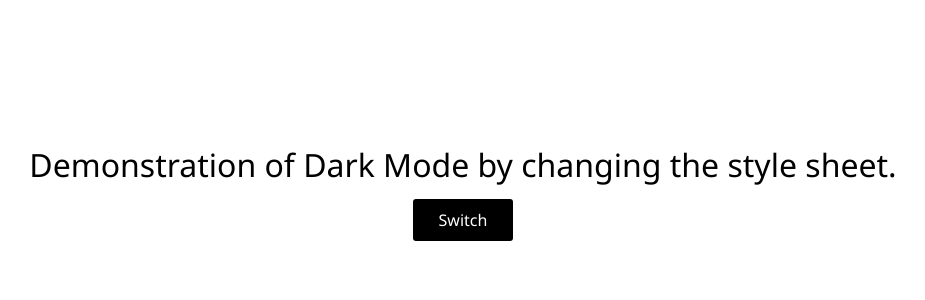
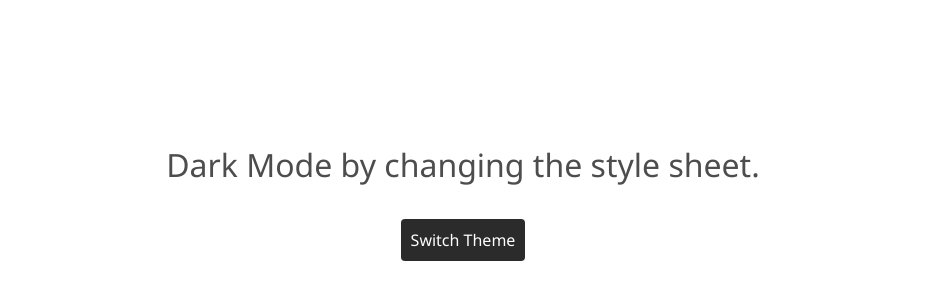
Before and after one commit to zxcodes/Dark-Mode-For-Web, a plain HTML site: page index.html in a window 1280 px wide. Shown: the part 208-508 px from the top of the page, without its empty margins (177-1102 px from the left). Drawn offline with Linux system fonts and the light colour scheme.

Commit message:
structured files and made minor style changes

```diff
--- a/dark-mode.css
+++ /dev/null
@@ -1,43 +0,0 @@
-* {
-  font-family: "Segoe UI";
-  font-weight: 200;
-  box-sizing: border-box;
-  padding: 0;
-  margin: 0;
-}
-body {
-  background: rgb(29, 29, 29);
-  transition: 1s;
-  -webkit-transition: 1s;
-  -moz-transition: 1s;
-  -ms-transition: 1s;
-  -o-transition: 1s;
-}
-.wrapper {
-  height: 100vh;
-  width: 100%;
-  display: flex;
-  flex-direction: column;
-  justify-content: center;
-  align-items: center;
-}
-h1 {
-  color: #fff;
-  text-align: center;
-}
-
-button {
-  padding: 10px;
-  background-color: rgb(255, 255, 255);
-  color: rgb(0, 0, 0);
-  border: none;
-width: 100px;
-  border-radius: 3px;
-  margin-top: 1%;
-  font-size: 1em;
-  outline: none;
-}
-button:hover {
-  background: rgb(45, 50, 102);
-  color: rgb(255, 255, 255);
-}
--- a/index.html
+++ b/index.html
@@ -5,15 +5,15 @@
   <meta charset="UTF-8" />
   <meta name="viewport" content="width=device-width, initial-scale=1.0" />
   <title>Dark Mode Demo</title>
-  <link rel="stylesheet" href="light-mode.css" id="theme" />
+  <link rel="stylesheet" href="styles/light-mode.css" id="theme" />
 </head>
 
 <body>
   <div class="wrapper">
-    <h1>Demonstration of Dark Mode by changing the style sheet.</h1>
-    <button onclick="switchSheet()">Switch</button>
+    <h1>Dark Mode by changing the style sheet.</h1>
+    <button onclick="changeTheme()">Switch Theme</button>
   </div>
-  <script src="script.js"></script>
+  <script src="scripts/script.js"></script>
 </body>
 
 </html>
--- a/light-mode.css
+++ /dev/null
@@ -1,41 +0,0 @@
-* {
-  font-family: "Segoe UI";
-  font-weight: 200;
-  box-sizing: border-box;
-  padding: 0;
-  margin: 0;
-}
-body {
-  transition: 1s;
-  -webkit-transition: 1s;
-  -moz-transition: 1s;
-  -ms-transition: 1s;
-  -o-transition: 1s;
-}
-
-h1 {
-  text-align: center;
-}
-.wrapper {
-  height: 100vh;
-  width: 100%;
-  display: flex;
-  flex-direction: column;
-  justify-content: center;
-  align-items: center;
-}
-button {
-  padding: 10px;
-  background-color: #000;
-  color: #fff;
-  border: none;
-  border-radius: 3px;
-  font-size: 1em;
-  margin-top: 1%;
-  width: 100px;
-  outline: none;
-}
-button:hover {
-  background: rgb(45, 50, 102);
-  color: rgb(255, 255, 255);
-}
--- a/script.js
+++ /dev/null
@@ -1,9 +0,0 @@
-function switchSheet() {
-  let theme = document.getElementById("theme");
-
-  if (theme.getAttribute("href") == "light-mode.css") {
-    theme.href = "dark-mode.css";
-  } else {
-    theme.href = "light-mode.css";
-  }
-}
--- /dev/null
+++ b/scripts/script.js
@@ -0,0 +1,11 @@
+function changeTheme() {
+  let theme = document.getElementById("theme");
+  let lightTheme = "styles/light-mode.css";
+  let darkTheme = "styles/dark-mode.css";
+
+  if (theme.getAttribute("href") == lightTheme) {
+    theme.href = darkTheme;
+  } else {
+    theme.href = lightTheme;
+  }
+}
--- /dev/null
+++ b/styles/dark-mode.css
@@ -0,0 +1,41 @@
+* {
+  font-family: "Segoe UI";
+  box-sizing: border-box;
+  padding: 0;
+  margin: 0;
+}
+body {
+  background: rgb(29, 29, 29);
+  transition: 1s;
+}
+.wrapper {
+  height: 100vh;
+  width: 100%;
+  display: flex;
+  flex-direction: column;
+  justify-content: center;
+  align-items: center;
+}
+h1 {
+  color: #fff;
+  text-align: center;
+  margin-bottom: 1%;
+  font-weight: 200;
+  padding: 20px;
+}
+
+button {
+  padding: 10px;
+  background-color: rgb(255, 255, 255);
+  color: rgb(0, 0, 0);
+  border: none;
+  border-radius: 4px;
+  font-size: 1em;
+  outline: none;
+  font-weight: 400;
+  cursor: pointer;
+}
+button:hover {
+  background: rgb(45, 50, 102);
+  color: rgb(255, 255, 255);
+}
--- /dev/null
+++ b/styles/light-mode.css
@@ -0,0 +1,39 @@
+* {
+  font-family: "Segoe UI";
+  box-sizing: border-box;
+  padding: 0;
+  margin: 0;
+}
+body {
+  transition: 1s;
+}
+
+h1 {
+  text-align: center;
+  font-weight: 300;
+  color: #4d4d4d;
+  margin-bottom: 1%;
+  padding: 20px;
+}
+.wrapper {
+  height: 100vh;
+  width: 100%;
+  display: flex;
+  flex-direction: column;
+  justify-content: center;
+  align-items: center;
+}
+button {
+  padding: 10px;
+  background-color: rgb(43, 43, 43);
+  color: #fff;
+  border: none;
+  border-radius: 4px;
+  font-size: 1em;
+  outline: none;
+  cursor: pointer;
+}
+button:hover {
+  background: rgb(45, 50, 102);
+  color: rgb(255, 255, 255);
+}
```
